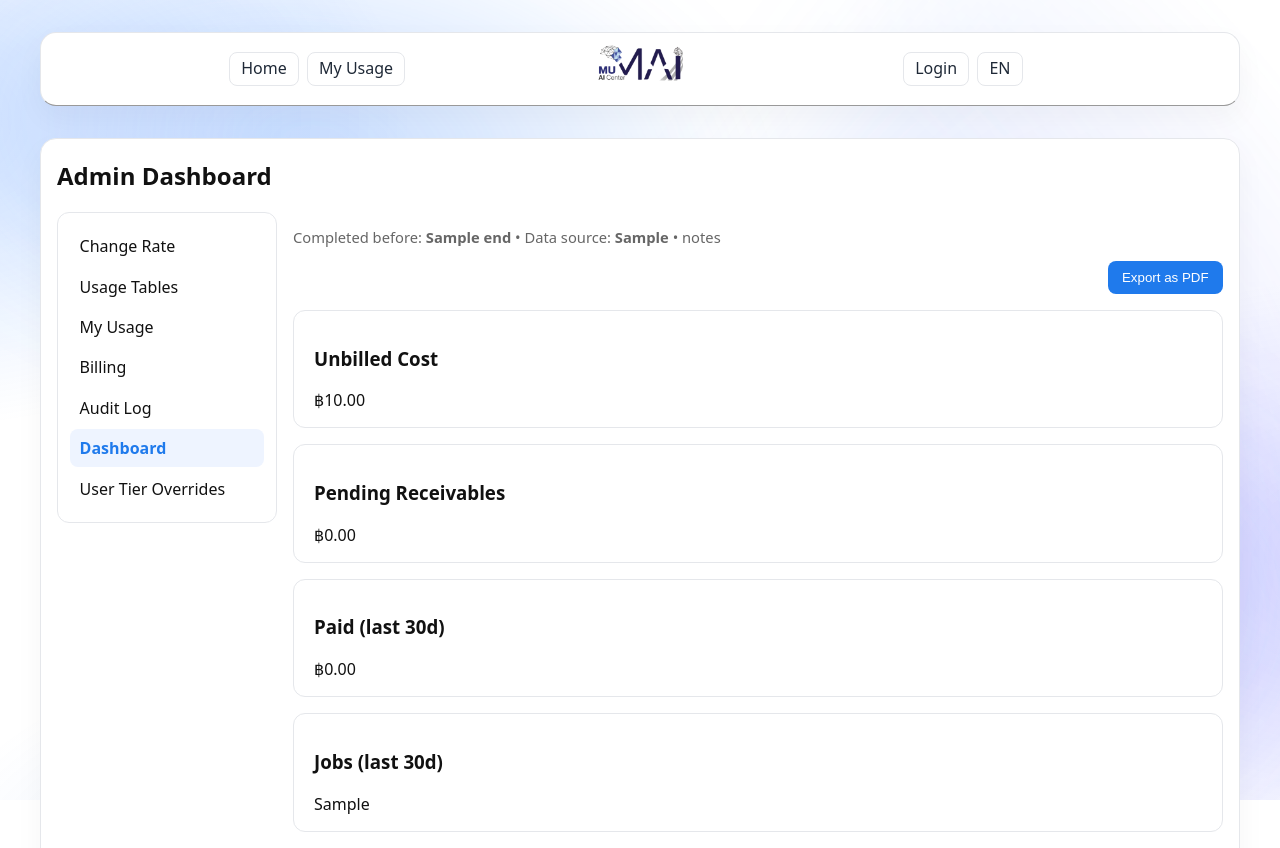
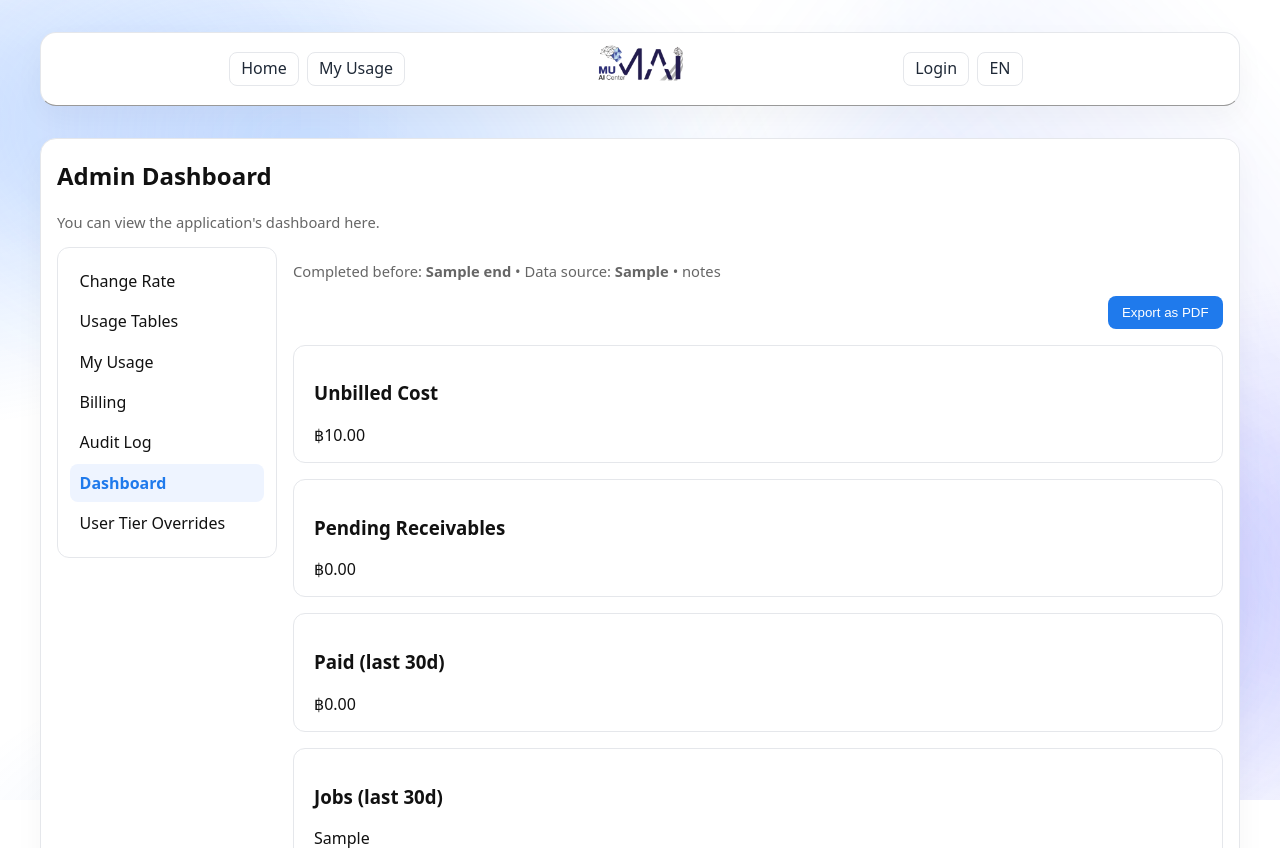
Before and after one commit to Purinat33/hpc_flask, a Python web app: template templates/admin/dashboard.html in a window 1280 px wide. Shown: the top 848 px of the page. Run offline with Jinja, Linux system fonts and the light colour scheme; the template is opened without the code that fills it: most values are stand-ins (such as "Sample title", 1, 10 or a date in 2020).

Commit message:
Minor formatting change

```diff
--- a/templates/admin/dashboard.html
+++ b/templates/admin/dashboard.html
@@ -2,6 +2,7 @@
 {% block title %}Admin Dashboard{% endblock %}
 {% block content %}
 <h2>{{ _("Admin Dashboard") }}</h2>
+<p class="muted">You can view the application's dashboard here.</p>
 <div class="layout">
     <aside class="sidebar">
         <a class="slink" href="{{ url_for('admin.admin_form', section='rates',  type='mu') }}">Change Rate</a>
```
